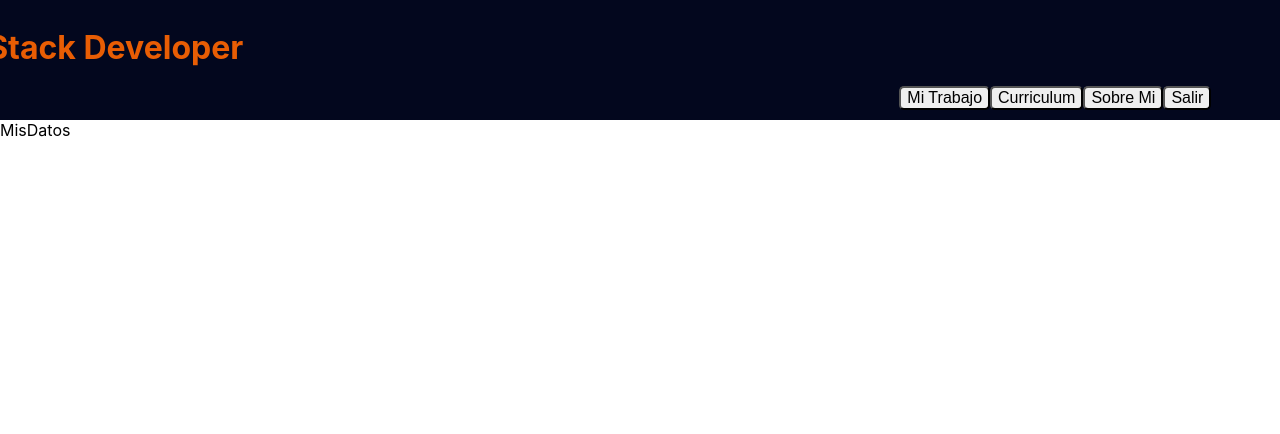
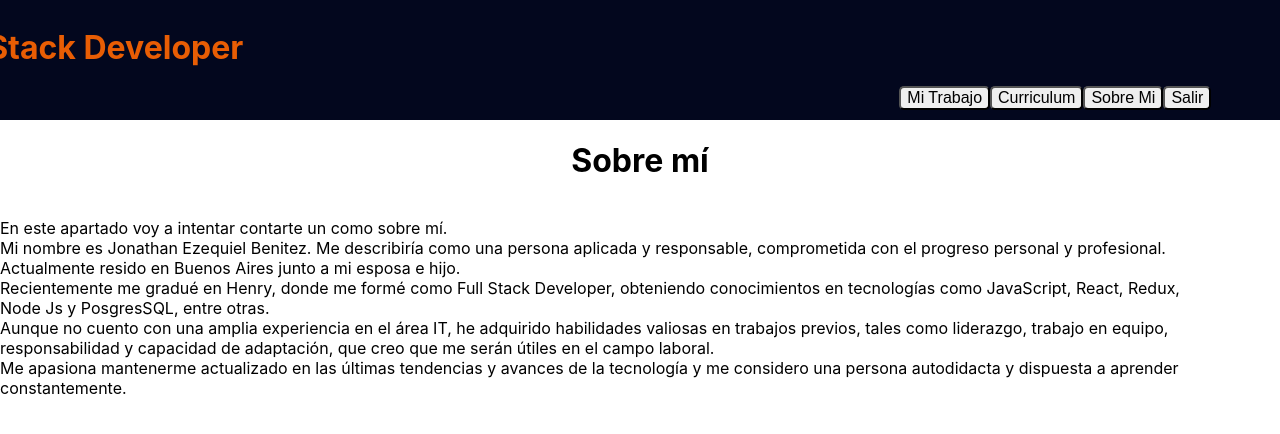
Before and after one commit to JEBenitez92/Portafolio, a React (Create React App) app: page /info in a window 1280 px wide. Shown: the top 434 px of the page. Built offline with nearby package versions, Linux system fonts and the light colour scheme.

Commit message:
grueso terminado

```diff
--- a/src/component/MisDatos/MisDatos.jsx
+++ b/src/component/MisDatos/MisDatos.jsx
@@ -1,9 +1,34 @@
-import React from 'react'
+import React from "react";
+import Style from "./MisDatos.module.css"
 
 function MisDatos() {
   return (
-    <div>MisDatos</div>
-  )
+    <div className={Style.contenedor}>
+      <div>
+        <h1>Sobre mí</h1>
+      </div>
+
+      <div>
+        <p>
+          En este apartado voy a intentar contarte un como sobre mí. <br />
+          Mi nombre es Jonathan Ezequiel Benitez. Me describiría como una persona
+          aplicada y responsable, comprometida con el progreso personal y profesional. <br />
+          Actualmente resido en Buenos Aires junto a mi esposa e hijo. <br />
+          Recientemente me gradué en Henry, donde me
+          formé como Full Stack Developer, obteniendo conocimientos en
+          tecnologías como JavaScript, React, Redux,<br /> Node Js y PosgresSQL, entre
+          otras. <br />
+          Aunque no cuento con una amplia experiencia en el área IT, he
+          adquirido habilidades valiosas en trabajos previos, tales como
+          liderazgo, trabajo en equipo, <br /> responsabilidad y capacidad de
+          adaptación, que creo que me serán útiles en el campo laboral. <br />
+          Me apasiona mantenerme actualizado en las últimas tendencias y avances de
+          la tecnología y me considero una persona autodidacta y dispuesta a
+          aprender constantemente.
+        </p>
+      </div>
+    </div>
+  );
 }
 
-export default MisDatos
+export default MisDatos;
--- a/src/component/MisDatos/MisDatos.module.css
+++ b/src/component/MisDatos/MisDatos.module.css
@@ -0,0 +1,6 @@
+.contenedor {
+    display: flex;
+    flex-direction: column;
+    flex-wrap: wrap;
+    align-items: center;
+}
```
Also changed, not shown: src/component/Proyectos/Proyectos.jsx (+36 -20 lines).
